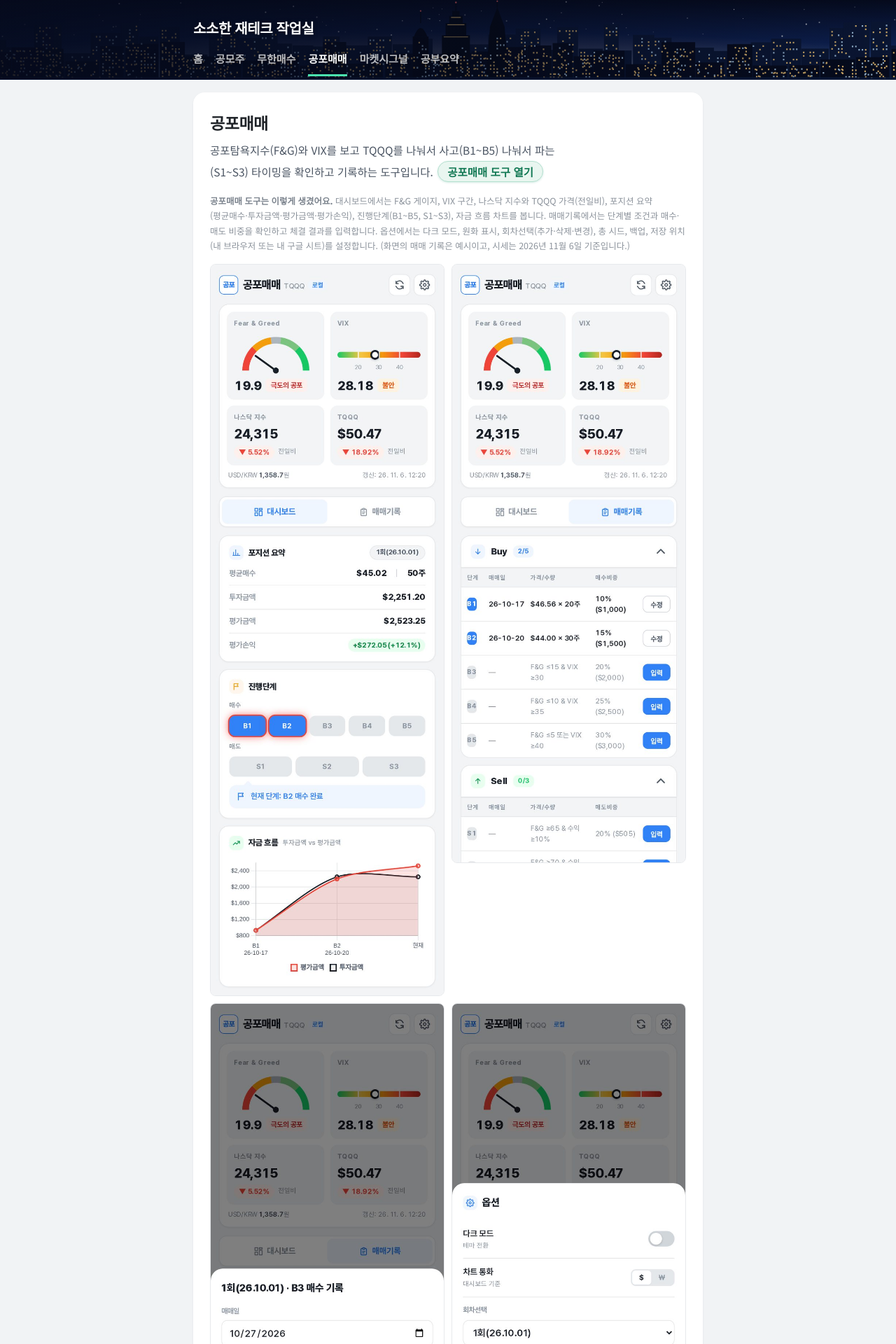
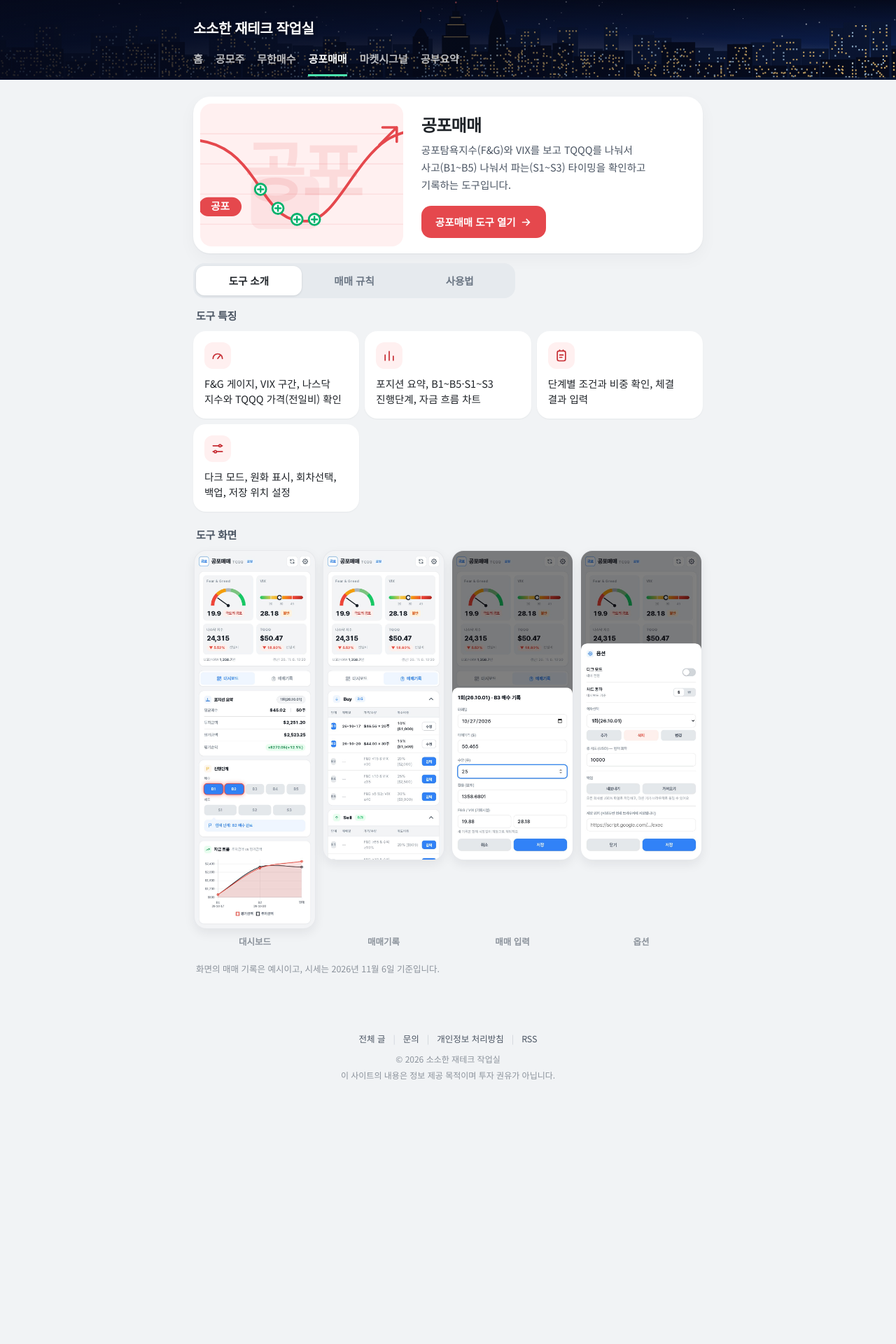
Before and after one commit to mzmzkgu/mzmzkgu.github.io, a Jekyll site: the page built from fearbuy.html, in a window 1280 px wide. Shown: the top 1920 px of the page at 70% size. Built offline with Jekyll 4.4.1, drawn with Linux system fonts in a browser that asks for light colours; after the commit the page ends 1592 px from its top, so only the background shows below that; some of the changed text lies outside the part shown.

Commit message:
공포매매 소개 화면을 카드·탭 스타일로 개편 (도구 소개 | 매매 규칙 | 사용법, 빨강 테마) (#67)
- 탭 스크립트를 탭 2~3개 모두 지원하도록 일반화
- 매매 규칙 표를 B1~B5(매수)·S1~S3(매도) 카드 목록으로 변경 (조건 문구는 그대로)


Claude-Session: https://claude.ai/code/session_01HnZqqtAcJR4YGqc3LY19aj

Co-authored-by: Claude <noreply@anthropic.com>

```diff
--- a/_includes/bd-tabs-js.html
+++ b/_includes/bd-tabs-js.html
@@ -1,8 +1,13 @@
 <script>
 (function () {
-  // 도구 소개 | 관련 글 탭 (자바스크립트가 꺼져 있으면 둘 다 그냥 펼쳐서 보여 줌)
+  // 탭 전환 (자바스크립트가 꺼져 있으면 모든 영역을 그냥 펼쳐서 보여 줌)
   var tabs = document.querySelectorAll('.bd-seg [data-t]');
-  var panels = { info: document.getElementById('bd-info'), posts: document.getElementById('bd-posts') };
+  var panels = {}, def = 'posts';
+  tabs.forEach(function (b) {
+    var t = b.getAttribute('data-t');
+    panels[t] = document.getElementById('bd-' + t);
+    if (b.classList.contains('on')) def = t;
+  });
   function show(t) {
     Object.keys(panels).forEach(function (k) { panels[k].hidden = k !== t; });
     tabs.forEach(function (b) {
--- a/assets/style.css
+++ b/assets/style.css
@@ -236,6 +236,7 @@ article h1 { font-size: 22px; line-height: 1.5; margin-bottom: 8px; }
 /* ===== 게시판 소개 화면 (공모주 수익관리): 홈과 같은 둥근 카드 스타일 ===== */
 .bd-page { --bd-ac: #3182f6; --bd-ac-d: #1b64da; --bd-tint: #e8f3ff; }
 .bd-page.bd-infinity { --bd-ac: #4f5bd5; --bd-ac-d: #3a45b8; --bd-tint: #eef0ff; }
+.bd-page.bd-fearbuy { --bd-ac: #e5484d; --bd-ac-d: #c62d33; --bd-tint: #fff0f0; }
 .bd-hero {
   background: var(--paper); border-radius: 24px; padding: 10px 10px 22px; margin: 6px 0 14px;
   box-shadow: 0 1px 2px rgba(25, 31, 40, .05), 0 8px 24px rgba(25, 31, 40, .04); }
@@ -318,6 +319,26 @@ article h1 { font-size: 22px; line-height: 1.5; margin-bottom: 8px; }
 .bd-seg b { font-size: 12px; font-weight: 800; color: var(--bd-ac-d); background: var(--bd-tint); border-radius: 999px; padding: 0 8px; line-height: 1.7; }
 .bd-panel[hidden] { display: none; }
 .bd-panel > .bd-sec:first-child .bd-h { margin-top: 4px; }
+
+/* 텍스트 카드, 매매 규칙 (공포매매 소개) */
+.bd-card { background: var(--paper); border-radius: 20px; padding: 16px 18px; box-shadow: 0 1px 2px rgba(25, 31, 40, .05); font-size: 14.5px; line-height: 1.75; color: var(--sub); }
+.bd-card p { margin: 0 0 10px; }
+.bd-card p:last-child { margin-bottom: 0; }
+.bd-card ol, .bd-card ul { margin: 0; padding-left: 20px; }
+.bd-card li { margin-bottom: 8px; }
+.bd-card li:last-child { margin-bottom: 0; }
+.bd-card b { color: var(--text); font-weight: 700; }
+.bd-note { font-size: 12.5px; color: var(--muted); line-height: 1.7; margin: 10px 4px 0; }
+.bd-rules { list-style: none; margin: 0; padding: 4px 6px; background: var(--paper); border-radius: 20px; box-shadow: 0 1px 2px rgba(25, 31, 40, .05); }
+.bd-rules li { display: grid; grid-template-columns: 44px 1fr; column-gap: 12px; align-items: start; padding: 12px 10px; }
+.bd-rules li + li { border-top: 1px solid #f0f2f4; }
+.bd-stage { grid-row: 1 / span 2; height: 32px; border-radius: 10px; display: inline-flex; align-items: center; justify-content: center; font-size: 13.5px; font-weight: 800; }
+.bd-stage.buy { background: #fdecee; color: #d92d3a; }
+.bd-stage.sell { background: #e8f3ff; color: #1b64da; }
+.bd-cond { font-size: 14.5px; line-height: 1.55; color: var(--text); padding-top: 4px; }
+.bd-cond b { font-weight: 800; color: var(--bd-ac-d); }
+.bd-wt { margin-top: 4px; font-size: 12.5px; font-weight: 700; color: var(--sub); }
+.bd-wt::before { content: "비중 "; font-weight: 500; color: var(--muted); }
 
 /* ===== 푸터 ===== */
 .site-footer { padding: 8px 0 44px; color: var(--muted); font-size: 12px; line-height: 1.9; text-align: center; }
--- a/fearbuy.html
+++ b/fearbuy.html
@@ -2,73 +2,121 @@
 layout: default
 title: 공포매매
 permalink: /fearbuy/
+bare: true
 description: 공포탐욕지수(F&G)와 VIX로 TQQQ 분할매수(B1~B5)·분할매도(S1~S3) 타이밍을 확인하고, 매매 기록을 내 브라우저에 저장하는 공포매매 도구를 소개합니다.
 ---
+<div class="bd-page bd-fearbuy">
+<section class="bd-hero">
+  <div class="bd-hero-art"><img src="{{ '/assets/images/home/fearbuy-dip.svg' | relative_url }}" alt="공포매매를 상징하는 저점에서 나눠 사는 차트 그림" width="320" height="180"></div>
+  <div class="bd-hero-text">
+    <div class="bd-hero-head">
+      <span class="bd-hero-ico"><svg viewBox="0 0 24 24" aria-hidden="true"><path d="M3 7l6 7 4-3 8 8"/><path d="M16 19h5v-5"/></svg></span>
       <h1>공포매매</h1>
-<p class="lead">
-  공포탐욕지수(F&amp;G)와 VIX를 보고 TQQQ를 나눠서 사고(B1~B5) 나눠서 파는(S1~S3) 타이밍을 확인하고 기록하는 도구입니다.
-  <a class="tool-link" href="{{ '/buytheDip/' | relative_url }}">공포매매 도구 열기</a>
-</p>
+    </div>
+    <p>공포탐욕지수(F&amp;G)와 VIX를 보고 TQQQ를 나눠서 사고(B1~B5) 나눠서 파는(S1~S3) 타이밍을 확인하고 기록하는 도구입니다.</p>
+    <a class="bd-cta" href="{{ '/buytheDip/' | relative_url }}">공포매매 도구 열기<svg viewBox="0 0 24 24" aria-hidden="true"><path d="M5 12h14M13 6l6 6-6 6"/></svg></a>
+  </div>
+</section>
 
-<div class="post-body tool-preview">
-  <p>
-    <strong>공포매매 도구는 이렇게 생겼어요.</strong>
-    대시보드에서는 F&amp;G 게이지, VIX 구간, 나스닥 지수와 TQQQ 가격(전일비), 포지션 요약(평균매수·투자금액·평가금액·평가손익), 진행단계(B1~B5, S1~S3), 자금 흐름 차트를 봅니다.
-    매매기록에서는 단계별 조건과 매수·매도 비중을 확인하고 체결 결과를 입력합니다.
-    옵션에서는 다크 모드, 원화 표시, 회차선택(추가·삭제·변경), 총 시드, 백업, 저장 위치(내 브라우저 또는 내 구글 시트)를 설정합니다.
-    (화면의 매매 기록은 예시이고, 시세는 2026년 11월 6일 기준입니다.)
-  </p>
-  <div class="shots grid2">
-    <p><img src="{{ '/assets/images/buythedip/dashboard.jpg' | relative_url }}" alt="공포매매 대시보드: F&G 게이지와 VIX 구간, 나스닥 지수와 TQQQ 가격, 포지션 요약, B1~B5·S1~S3 진행단계, 자금 흐름 차트" loading="lazy"></p>
-    <p><img src="{{ '/assets/images/buythedip/record-list.jpg' | relative_url }}" alt="공포매매 매매기록: 단계별 매매일, 가격과 수량, 매수비중 표" loading="lazy"></p>
-    <p><img src="{{ '/assets/images/buythedip/record-input.jpg' | relative_url }}" alt="공포매매 매매 입력 화면: 매매일, 가격, 수량을 적으면 환율과 F&G·VIX는 현재값으로 채워짐" loading="lazy"></p>
-    <p><img src="{{ '/assets/images/buythedip/options.jpg' | relative_url }}" alt="공포매매 옵션 화면: 다크 모드, 차트 통화, 회차선택과 추가·삭제·변경 버튼, 총 시드, 백업, 저장 위치" loading="lazy"></p>
-  </div>
+<div class="bd-seg" role="tablist" aria-label="공포매매 안내">
+  <button type="button" role="tab" id="tab-info" aria-controls="bd-info" aria-selected="true" data-t="info" class="on">도구 소개</button>
+  <button type="button" role="tab" id="tab-rules" aria-controls="bd-rules" aria-selected="false" data-t="rules">매매 규칙</button>
+  <button type="button" role="tab" id="tab-guide" aria-controls="bd-guide" aria-selected="false" data-t="guide">사용법</button>
 </div>
 
-<div class="post-body">
-  <h2>매매 규칙</h2>
+<div class="bd-panel" id="bd-info" role="tabpanel" aria-labelledby="tab-info">
+  <section class="bd-sec">
+    <h2 class="bd-h">도구 특징</h2>
+    <ul class="bd-feats">
+      <li>
+        <span class="bd-ico"><svg viewBox="0 0 24 24" aria-hidden="true"><path d="M4 17a8 8 0 0 1 16 0"/><path d="M12 17l4-5"/></svg></span>
+        <span>F&amp;G 게이지, VIX 구간, 나스닥 지수와 TQQQ 가격(전일비) 확인</span>
+      </li>
+      <li>
+        <span class="bd-ico"><svg viewBox="0 0 24 24" aria-hidden="true"><path d="M5 20V11M12 20V5M19 20v-7"/></svg></span>
+        <span>포지션 요약, B1~B5·S1~S3 진행단계, 자금 흐름 차트</span>
+      </li>
+      <li>
+        <span class="bd-ico"><svg viewBox="0 0 24 24" aria-hidden="true"><rect x="5" y="4" width="14" height="17" rx="3"/><path d="M9 4V2.5M15 4V2.5M9 11h6M9 15h4"/></svg></span>
+        <span>단계별 조건과 비중 확인, 체결 결과 입력</span>
+      </li>
+      <li>
+        <span class="bd-ico"><svg viewBox="0 0 24 24" aria-hidden="true"><path d="M4 7h10M18 7h2M4 17h2M10 17h10"/><circle cx="16" cy="7" r="2"/><circle cx="8" cy="17" r="2"/></svg></span>
+        <span>다크 모드, 원화 표시, 회차선택, 백업, 저장 위치 설정</span>
+      </li>
+    </ul>
+  </section>
+
+  <section class="bd-sec">
+    <h2 class="bd-h">도구 화면</h2>
+    <div class="bd-shots post-body">
+      <figure><img src="{{ '/assets/images/buythedip/dashboard.jpg' | relative_url }}" alt="공포매매 대시보드: F&amp;G 게이지와 VIX 구간, 나스닥 지수와 TQQQ 가격, 포지션 요약, B1~B5·S1~S3 진행단계, 자금 흐름 차트" loading="lazy"><figcaption>대시보드</figcaption></figure>
+      <figure><img src="{{ '/assets/images/buythedip/record-list.jpg' | relative_url }}" alt="공포매매 매매기록: 단계별 매매일, 가격과 수량, 매수비중 표" loading="lazy"><figcaption>매매기록</figcaption></figure>
+      <figure><img src="{{ '/assets/images/buythedip/record-input.jpg' | relative_url }}" alt="공포매매 매매 입력 화면: 매매일, 가격, 수량을 적으면 환율과 F&amp;G·VIX는 현재값으로 채워짐" loading="lazy"><figcaption>매매 입력</figcaption></figure>
+      <figure><img src="{{ '/assets/images/buythedip/options.jpg' | relative_url }}" alt="공포매매 옵션 화면: 다크 모드, 차트 통화, 회차선택과 추가·삭제·변경 버튼, 총 시드, 백업, 저장 위치" loading="lazy"><figcaption>옵션</figcaption></figure>
+    </div>
+    <p class="bd-note">화면의 매매 기록은 예시이고, 시세는 2026년 11월 6일 기준입니다.</p>
+  </section>
+</div>
+
+<div class="bd-panel" id="bd-rules" role="tabpanel" aria-labelledby="tab-rules" hidden>
+  <section class="bd-sec">
+    <h2 class="bd-h">매매 규칙</h2>
+    <div class="bd-card">
       <p>시장이 겁에 질렸을 때 시드를 5번에 나눠 사고, 탐욕이 커졌을 때 3번에 나눠 파는 규칙입니다. 매수는 시드(총 투자 예산)의 비중, 매도는 그때 평가액의 비중입니다.</p>
-  <table>
-    <thead><tr><th>단계</th><th>조건</th><th>비중</th></tr></thead>
-    <tbody>
-      <tr><td>B1</td><td>F&amp;G 25 이하 <b>그리고</b> VIX 20 이상</td><td>시드의 10%</td></tr>
-      <tr><td>B2</td><td>F&amp;G 20 이하 <b>그리고</b> VIX 25 이상</td><td>15%</td></tr>
-      <tr><td>B3</td><td>F&amp;G 15 이하 <b>그리고</b> VIX 30 이상</td><td>20%</td></tr>
-      <tr><td>B4</td><td>F&amp;G 10 이하 <b>그리고</b> VIX 35 이상</td><td>25%</td></tr>
-      <tr><td>B5</td><td>F&amp;G 5 이하 <b>또는</b> VIX 40 이상</td><td>30%</td></tr>
-      <tr><td>S1</td><td>F&amp;G 65 이상 <b>그리고</b> 수익률 10% 이상</td><td>평가액의 20%</td></tr>
-      <tr><td>S2</td><td>F&amp;G 70 이상 <b>그리고</b> 수익률 20% 이상</td><td>30%</td></tr>
-      <tr><td>S3</td><td>F&amp;G 75 이상 (수익률 0% 이상)</td><td>50%</td></tr>
-    </tbody>
-  </table>
+    </div>
+  </section>
+  <section class="bd-sec">
+    <h2 class="bd-h">분할매수 (B1~B5)</h2>
+    <ul class="bd-rules">
+    <li><span class="bd-stage buy">B1</span><span class="bd-cond">F&amp;G 25 이하 <b>그리고</b> VIX 20 이상</span><span class="bd-wt">시드의 10%</span></li>
+    <li><span class="bd-stage buy">B2</span><span class="bd-cond">F&amp;G 20 이하 <b>그리고</b> VIX 25 이상</span><span class="bd-wt">시드의 15%</span></li>
+    <li><span class="bd-stage buy">B3</span><span class="bd-cond">F&amp;G 15 이하 <b>그리고</b> VIX 30 이상</span><span class="bd-wt">시드의 20%</span></li>
+    <li><span class="bd-stage buy">B4</span><span class="bd-cond">F&amp;G 10 이하 <b>그리고</b> VIX 35 이상</span><span class="bd-wt">시드의 25%</span></li>
+    <li><span class="bd-stage buy">B5</span><span class="bd-cond">F&amp;G 5 이하 <b>또는</b> VIX 40 이상</span><span class="bd-wt">시드의 30%</span></li>
+    </ul>
+  </section>
+  <section class="bd-sec">
+    <h2 class="bd-h">분할매도 (S1~S3)</h2>
+    <ul class="bd-rules">
+    <li><span class="bd-stage sell">S1</span><span class="bd-cond">F&amp;G 65 이상 <b>그리고</b> 수익률 10% 이상</span><span class="bd-wt">평가액의 20%</span></li>
+    <li><span class="bd-stage sell">S2</span><span class="bd-cond">F&amp;G 70 이상 <b>그리고</b> 수익률 20% 이상</span><span class="bd-wt">평가액의 30%</span></li>
+    <li><span class="bd-stage sell">S3</span><span class="bd-cond">F&amp;G 75 이상 (수익률 0% 이상)</span><span class="bd-wt">평가액의 50%</span></li>
+    </ul>
+  </section>
+</div>
 
-  <h2>이렇게 사용해요</h2>
+<div class="bd-panel" id="bd-guide" role="tabpanel" aria-labelledby="tab-guide" hidden>
+  <section class="bd-sec">
+    <h2 class="bd-h">이렇게 사용해요</h2>
+    <div class="bd-card">
       <ol>
         <li>옵션(톱니 아이콘)의 <b>회차선택</b>에서 <b>추가</b>를 눌러 회차 이름과 총 시드(USD)를 정합니다. 한 번의 매수·매도 사이클을 한 회차로 기록하고, 같은 곳에서 회차를 고르거나 삭제·변경합니다.</li>
         <li>대시보드에서 F&amp;G와 VIX를 봅니다. 조건을 채운 단계는 테두리가 깜빡이고, 아래 말풍선에 <b>B1 매수 조건 충족</b>처럼 알려줍니다. 이미 입력한 단계는 칸 색이 채워지고, 입력한 단계의 조건이 계속 충족되면 색과 깜빡이는 테두리가 함께 나옵니다.</li>
         <li>매매기록 탭에서 해당 단계의 <b>입력</b> 버튼을 눌러 매매일, 가격, 수량을 저장합니다. 환율과 F&amp;G·VIX는 현재 값이 자동으로 채워지고, 저장한 뒤에는 <b>수정</b>으로 고칩니다.</li>
         <li>옵션에서 다크 모드, 차트 통화($·₩), 총 시드를 바꾸고 백업을 내보냅니다. 기록을 내 구글 시트에 저장하고 싶다면 <b>저장 위치</b>에 시트와 연결한 Apps Script 웹앱 주소를 넣으세요.</li>
       </ol>
-
-  <h2>데이터는 어디에 저장되나요</h2>
-  <p>
-    기본값은 <b>내 브라우저(localStorage)</b>입니다. 입력한 회차와 매매 기록을 서버로 보내지 않아서 로그인이 필요 없지만,
-    브라우저의 사이트 데이터를 지우면 기록도 함께 사라집니다. 가끔 옵션의 <b>백업 내보내기</b>로 JSON 파일을 저장해 두고,
-    다른 기기로 옮길 때는 <b>가져오기</b>를 쓰세요.
-  </p>
-  <p>
-    옵션의 <b>저장 위치</b>에 내 구글 시트의 Apps Script 웹앱 주소를 넣으면 기록을 <b>내 시트에 읽고 쓰는 방식</b>으로 바꿀 수 있습니다.
-    둘 중 하나만 쓰이며, 주소를 다시 비우면 브라우저 기록이 그대로 돌아옵니다. 이 주소를 아는 사람은 시트를 고칠 수 있으니 공유하지 마세요.
-  </p>
-  <p>
-    시세는 마켓시그널에서 쓰는 데이터(F&amp;G·VIX·나스닥 지수·환율)와 TQQQ 가격 서비스에서 불러옵니다.
-  </p>
-
-  <h2>참고</h2>
+    </div>
+  </section>
+  <section class="bd-sec">
+    <h2 class="bd-h">데이터는 어디에 저장되나요</h2>
+    <div class="bd-card">
+      <p>기본값은 <b>내 브라우저(localStorage)</b>입니다. 입력한 회차와 매매 기록을 서버로 보내지 않아서 로그인이 필요 없지만, 브라우저의 사이트 데이터를 지우면 기록도 함께 사라집니다. 가끔 옵션의 <b>백업 내보내기</b>로 JSON 파일을 저장해 두고, 다른 기기로 옮길 때는 <b>가져오기</b>를 쓰세요.</p>
+      <p>옵션의 <b>저장 위치</b>에 내 구글 시트의 Apps Script 웹앱 주소를 넣으면 기록을 <b>내 시트에 읽고 쓰는 방식</b>으로 바꿀 수 있습니다. 둘 중 하나만 쓰이며, 주소를 다시 비우면 브라우저 기록이 그대로 돌아옵니다. 이 주소를 아는 사람은 시트를 고칠 수 있으니 공유하지 마세요.</p>
+      <p>시세는 마켓시그널에서 쓰는 데이터(F&amp;G·VIX·나스닥 지수·환율)와 TQQQ 가격 서비스에서 불러옵니다.</p>
+    </div>
+  </section>
+  <section class="bd-sec">
+    <h2 class="bd-h">참고</h2>
+    <div class="bd-card">
       <ul>
         <li>TQQQ는 나스닥100 지수를 하루 단위로 3배 추종하는 레버리지 ETF라 변동성이 매우 큽니다.</li>
         <li>위 규칙은 도구에 넣어 둔 기준이며 수익을 보장하지 않습니다. 투자 판단과 책임은 본인에게 있습니다.</li>
         <li>시세는 공개 데이터를 가져온 것이라 지연되거나 틀릴 수 있습니다.</li>
       </ul>
     </div>
+  </section>
+</div>
+
+{% include bd-tabs-js.html %}
+</div>
```
Also changed, not shown: other parts of _includes/bd-tabs-js.html (+2 -1 lines), CLAUDE.md (+1 -0 lines). Lines whose indentation alone changed are shown as unchanged.
